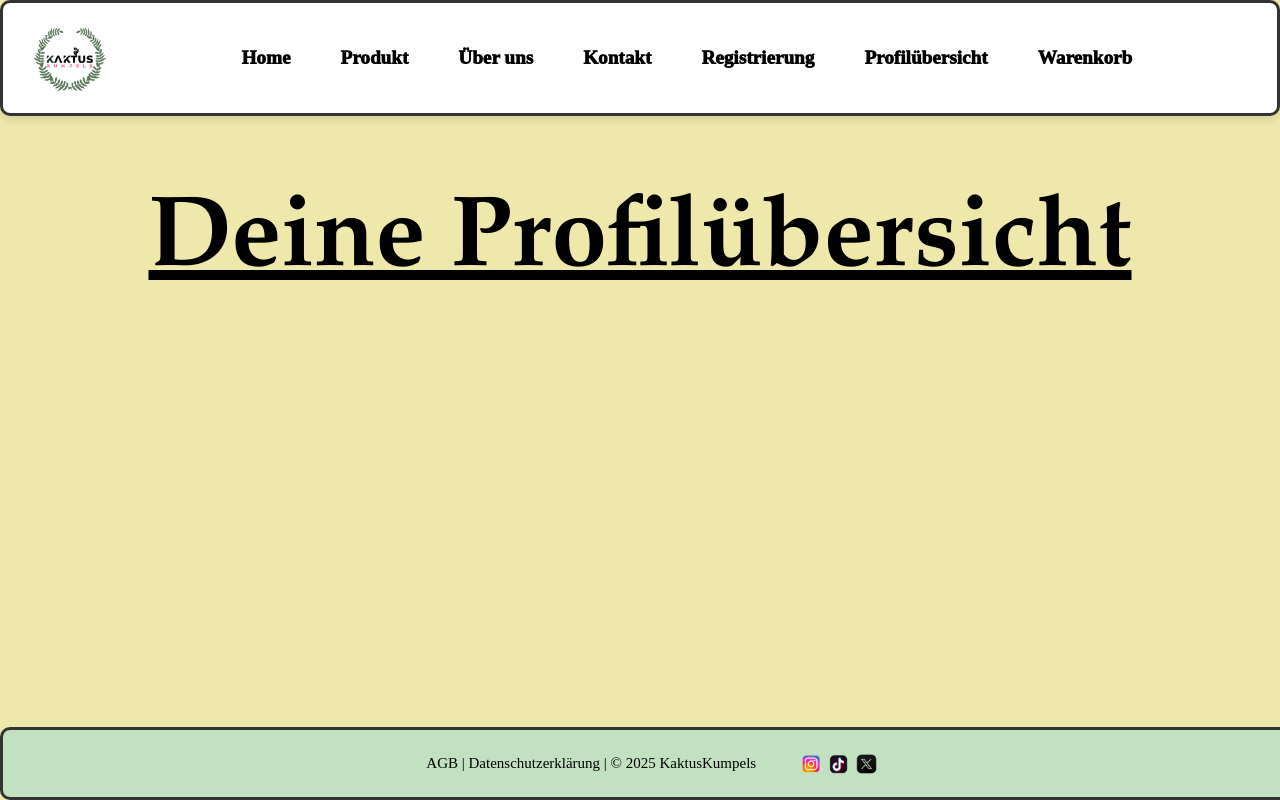
After one commit to ia24b-candrianl/kaktus-kumpels, a Flask app: a page that uses templates/base.html in a window 1280 px wide. The commit adds this page. Run offline with Flask 3, Linux system fonts and the light colour scheme.

Commit message:
implemented Profilübersicht

```diff
--- a/main.py
+++ b/main.py
@@ -84,6 +84,10 @@ def success():
 def warenkorb_leer():
     return render_template('warenkorb_leer.html')
 
+@app.route('/profilübersicht')
+def profilübersicht():
+    return render_template('profilübersicht.html')
+
 
 # API für Programmiersprachen als JSON
 from flask import jsonify
--- a/templates/base.html
+++ b/templates/base.html
@@ -21,7 +21,7 @@
             <a href="{{ url_for('ueber_uns') }}">Über uns</a>
             <a href="{{ url_for('contact') }}">Kontakt</a>
             <a href="{{ url_for('registrierung') }}">Registrierung</a>
-            <a href="#">Profilübersicht</a>
+            <a href="{{ url_for ('profilübersicht') }}">Profilübersicht</a>
             <a href="{{ url_for('warenkorb_leer') }}">Warenkorb</a>
         </nav>
     </div>
--- /dev/null
+++ b/templates/profilübersicht.html
@@ -0,0 +1,13 @@
+{% extends 'base.html' %}
+
+{% block title %}Profilübersicht{% endblock %}
+
+{% block style %}
+    <link rel="stylesheet" href="{{ url_for('static', filename='profilübersicht.css') }}">
+{% endblock %}
+
+{% block content %}
+    <title>Profilübersicht</title>
+    <body>
+    <h1>Deine Profilübersicht</h1>
+{% endblock %}
```
Also changed, not shown: static/profilübersicht.css (added).
